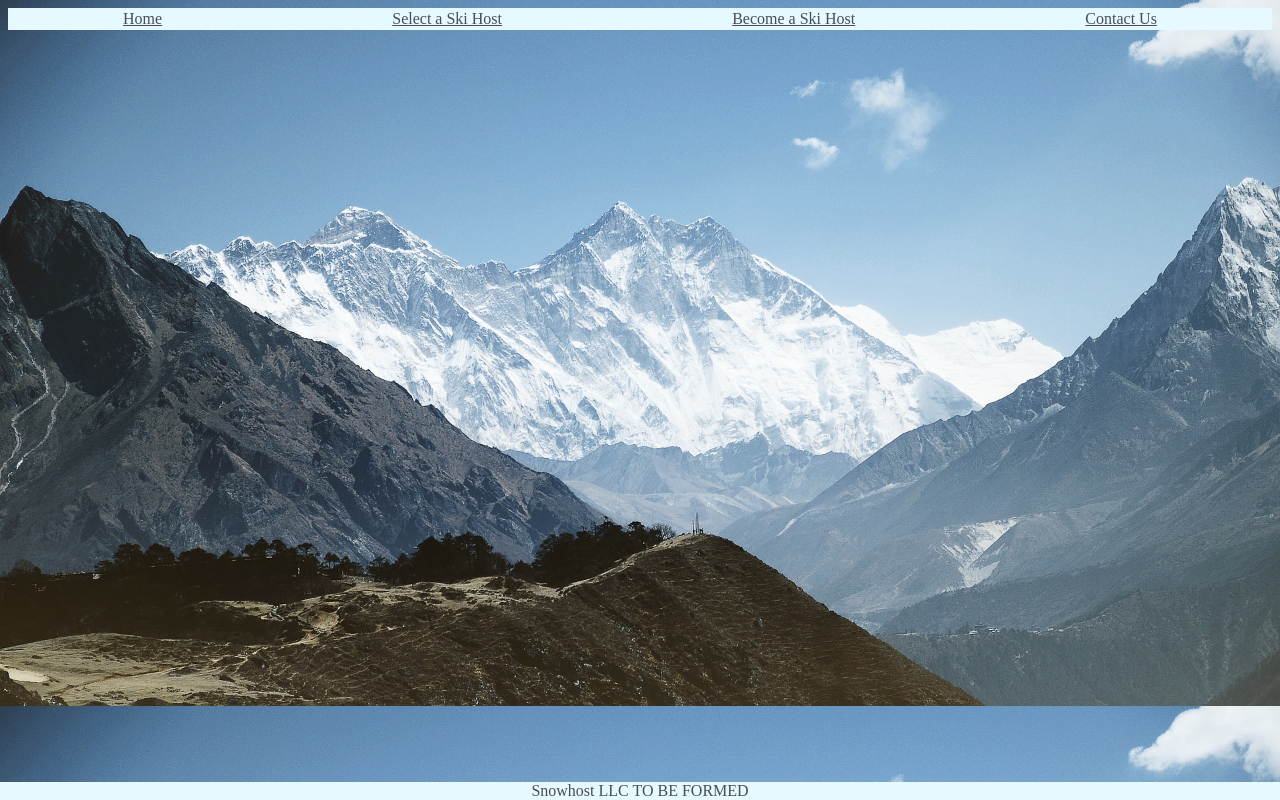
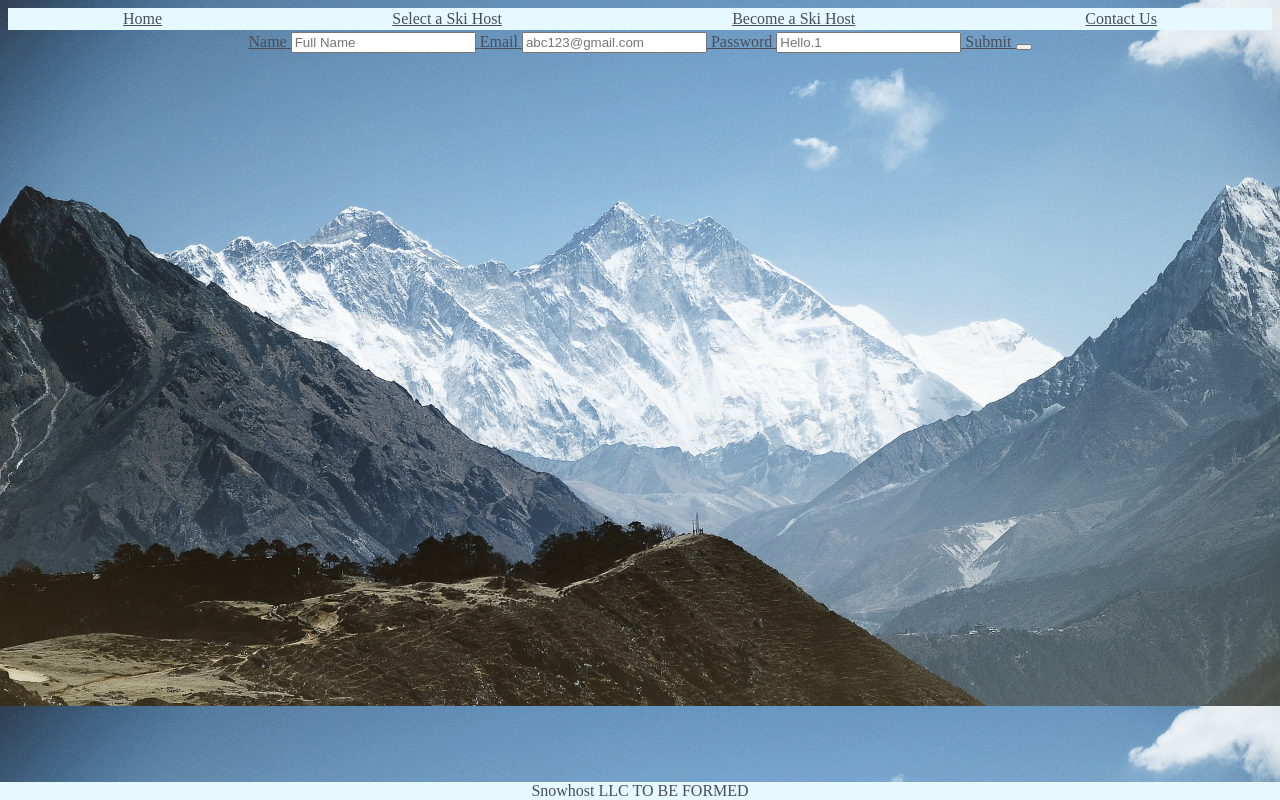
Before and after one commit to rtuts67/snowhost, a plain HTML site: page index.html in a window 1280 px wide. Drawn offline with Linux system fonts and the light colour scheme; a web font is replaced by a local one.

Commit message:
added register form

```diff
--- a/index.html
+++ b/index.html
@@ -26,6 +26,18 @@
         <li><a href="/contactUs" class="navigation-item" data-content="contactUs"></li>
       </ul>
     </div>
+    <section id="homeSki" class="page-content" href="/">
+      <form id="registerHere" class="form">
+        <label for="name">Name</label>
+        <input id="name" placeholder="Full Name" type="text" required>
+        <label for="email">Email</label>
+        <input id="email" placeholder="abc123@gmail.com" type="text" required>
+        <label for="password">Password</label>
+        <input id="password" placeholder="Hello.1" type="text" required>
+        <label for="submit">Submit</label>
+        <button id="registerButton" type="submit" form="registerHere">
+        </button>
+      </form>
     <footer>Snowhost LLC TO BE FORMED</footer>
   </body>
 </html>
```
